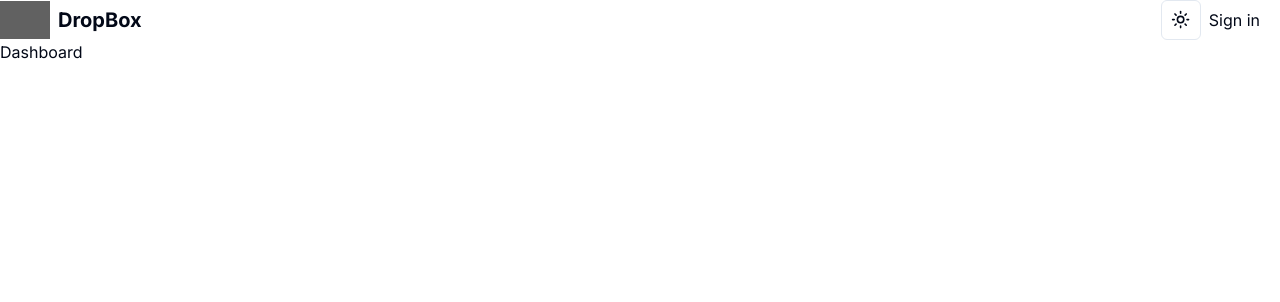
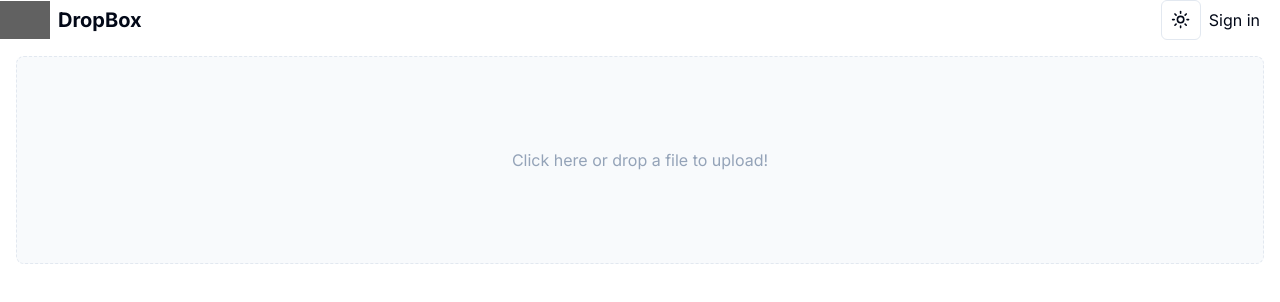
Before and after one commit to aqibshabir/stash, a Next.js app: page /dashboard in a window 1280 px wide. Shown: the top 302 px of the page. Built offline with nearby package versions, Linux system fonts and the light colour scheme; no server answers; grey boxes are pictures that could not be loaded.

Commit message:
drag + drop implemented with styling

```diff
--- a/app/dashboard/page.tsx
+++ b/app/dashboard/page.tsx
@@ -1,7 +1,14 @@
 import React from "react";
+import { auth } from "@clerk/nextjs";
+import Dropzone from "@/components/Dropzone";
 
 function Dashboard() {
-  return <div>Dashboard</div>;
+  const { userId } = auth();
+  return (
+    <div>
+      <Dropzone />
+    </div>
+  );
 }
 
 export default Dashboard;
--- /dev/null
+++ b/components/Dropzone.tsx
@@ -0,0 +1,53 @@
+"use client";
+
+import { cn } from "@/lib/utils";
+import React from "react";
+import DropzoneComponent from "react-dropzone";
+
+function Dropzone() {
+  const maxSize = 20971520; //20mb ion bytes
+
+  return (
+    <DropzoneComponent
+      minSize={0}
+      maxSize={maxSize}
+      onDrop={(acceptedFiles) => console.log(acceptedFiles)}
+    >
+      {({
+        getRootProps,
+        getInputProps,
+        isDragActive,
+        isDragReject,
+        fileRejections,
+      }) => {
+        const isFileTooLarge =
+          fileRejections.length > 0 && fileRejections[0].file.size > maxSize;
+
+        return (
+          <section className="m-4">
+            <div
+              {...getRootProps()}
+              className={cn(
+                "w-full h-52 flex justify-center items-center p-5 border border-dashed rounded-lg text-center",
+                isDragActive
+                  ? "bg-[#035FFE] text-white animate-pulse"
+                  : "bg-slate-100/50 dark:bg-slate-800/80 text-slate-400"
+              )}
+            >
+              <input {...getInputProps()} />
+
+              {!isDragActive && "Click here or drop a file to upload!"}
+              {isDragActive && !isDragReject && "Drop to upload this file!"}
+              {isDragReject && "File type not accepted, sorry!"}
+              {isFileTooLarge && (
+                <div className="text-danger mt-2">File is too large.</div>
+              )}
+            </div>
+          </section>
+        );
+      }}
+    </DropzoneComponent>
+  );
+}
+
+export default Dropzone;
--- a/package.json
+++ b/package.json
@@ -19,6 +19,7 @@
     "next-themes": "^0.2.1",
     "react": "^18",
     "react-dom": "^18",
+    "react-dropzone": "^14.2.3",
     "tailwind-merge": "^2.1.0",
     "tailwindcss-animate": "^1.0.7"
   },
```
Also changed, not shown: 1 other file (tests, documents, lock files or other folders).
